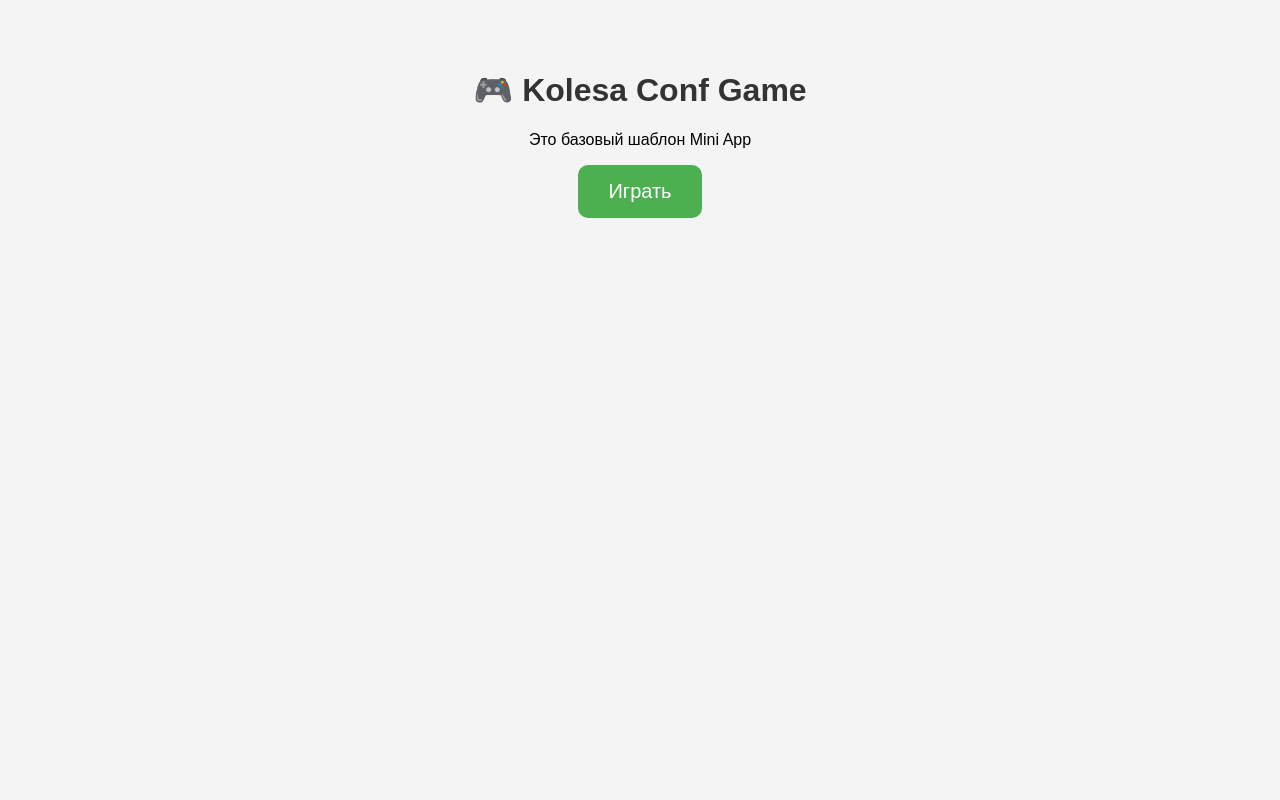
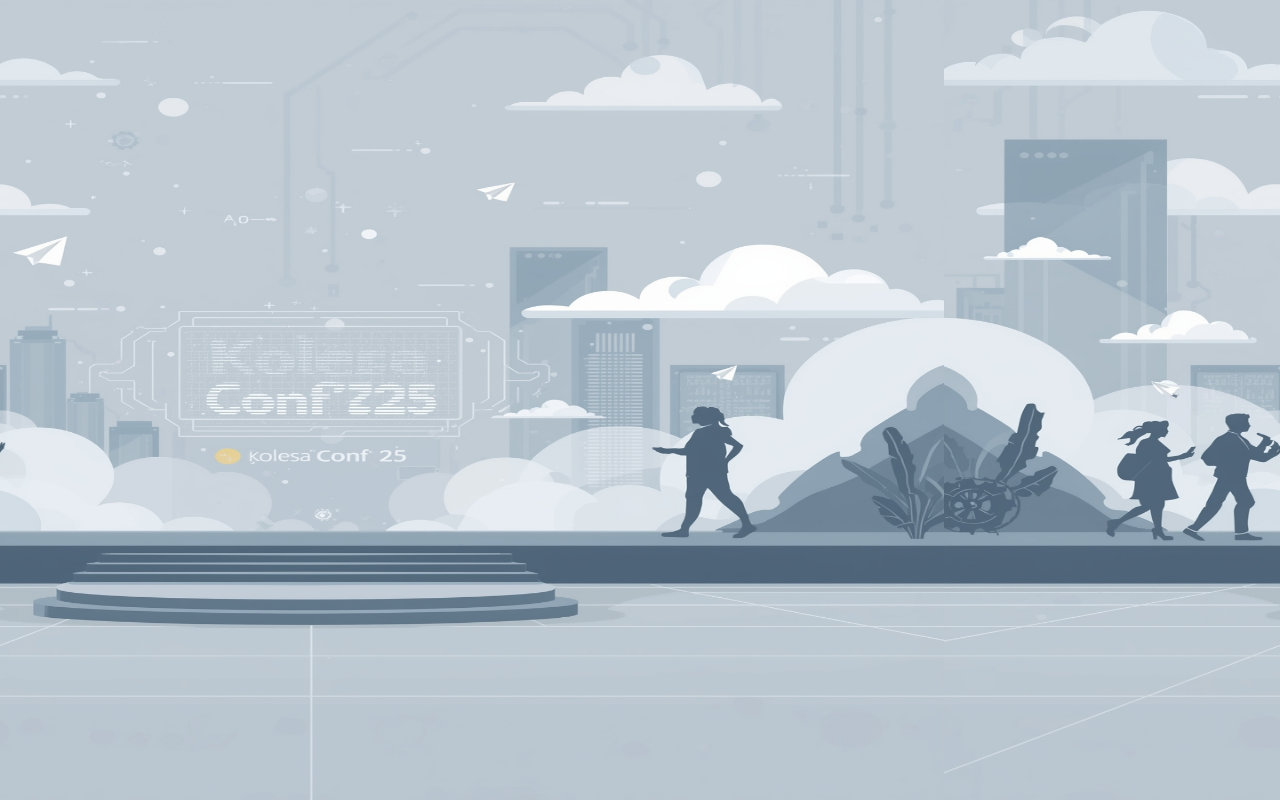
Before and after one commit to KamilaSalimzhanova/Conf-Runner-Game, a website: page index.html in a window 1280 px wide. Both pictures are taken after a click on the button "Играть". Drawn offline with Linux system fonts and the light colour scheme.

Commit message:
Добавила бесконечный флоу фона для игры

```diff
--- a/index.html
+++ b/index.html
@@ -6,23 +6,26 @@
   <meta name="viewport" content="width=device-width, initial-scale=1.0, user-scalable=no">
   <style>
     body {
+      margin: 0;
+      overflow: hidden;
       font-family: Arial, sans-serif;
       text-align: center;
-      padding: 50px;
+      background: #000;
+    }
+    #menu {
+      display: flex;
+      flex-direction: column;
+      align-items: center;
+      justify-content: center;
+      height: 100vh;
       background: #f4f4f4;
-      margin: 0;
     }
-    h1 { color: #333; }
-    button {
-      font-size: 20px;
-      padding: 15px 30px;
-      border: none;
-      border-radius: 10px;
-      background: #4CAF50;
-      color: white;
-      cursor: pointer;
+    #gameCanvas {
+      display: none;
+      width: 100vw;
+      height: 100vh;
+      background: black;
     }
-    button:hover { background: #45a049; }
 
     /* Если телефон в портретной ориентации */
     @media screen and (orientation: portrait) {
@@ -44,8 +47,50 @@
   </style>
 </head>
 <body>
-  <h1>🎮 Kolesa Conf Game</h1>
-  <p>Это базовый шаблон Mini App</p>
-  <button onclick="alert('Игра скоро будет!')">Играть</button>
+  <div id="menu">
+    <h1>🎮 Kolesa Conf Game</h1>
+    <p>Это базовый шаблон Mini App</p>
+    <button id="startBtn">Играть</button>
+  </div>
+
+  <canvas id="gameCanvas"></canvas>
+
+  <script>
+    const startBtn = document.getElementById("startBtn");
+    const menu = document.getElementById("menu");
+    const canvas = document.getElementById("gameCanvas");
+    const ctx = canvas.getContext("2d");
+
+    canvas.width = window.innerWidth;
+    canvas.height = window.innerHeight;
+
+    let bgImage = new Image();
+    bgImage.src = "assets/background_variant_4.jpg"; // 👈 твой фон
+    let bgX = 0;
+
+    function drawBackground() {
+      // рисуем два раза подряд для бесконечного эффекта
+      ctx.drawImage(bgImage, bgX, 0, canvas.width, canvas.height);
+      ctx.drawImage(bgImage, bgX + canvas.width, 0, canvas.width, canvas.height);
+
+      // сдвигаем влево
+      bgX -= 2;
+      if (bgX <= -canvas.width) {
+        bgX = 0;
+      }
+    }
+
+    function gameLoop() {
+      ctx.clearRect(0, 0, canvas.width, canvas.height);
+      drawBackground();
+      requestAnimationFrame(gameLoop);
+    }
+
+    startBtn.addEventListener("click", () => {
+      menu.style.display = "none";   // убираем меню
+      canvas.style.display = "block"; // показываем игру
+      gameLoop();                     // запускаем анимацию
+    });
+  </script>
 </body>
 </html>
```
